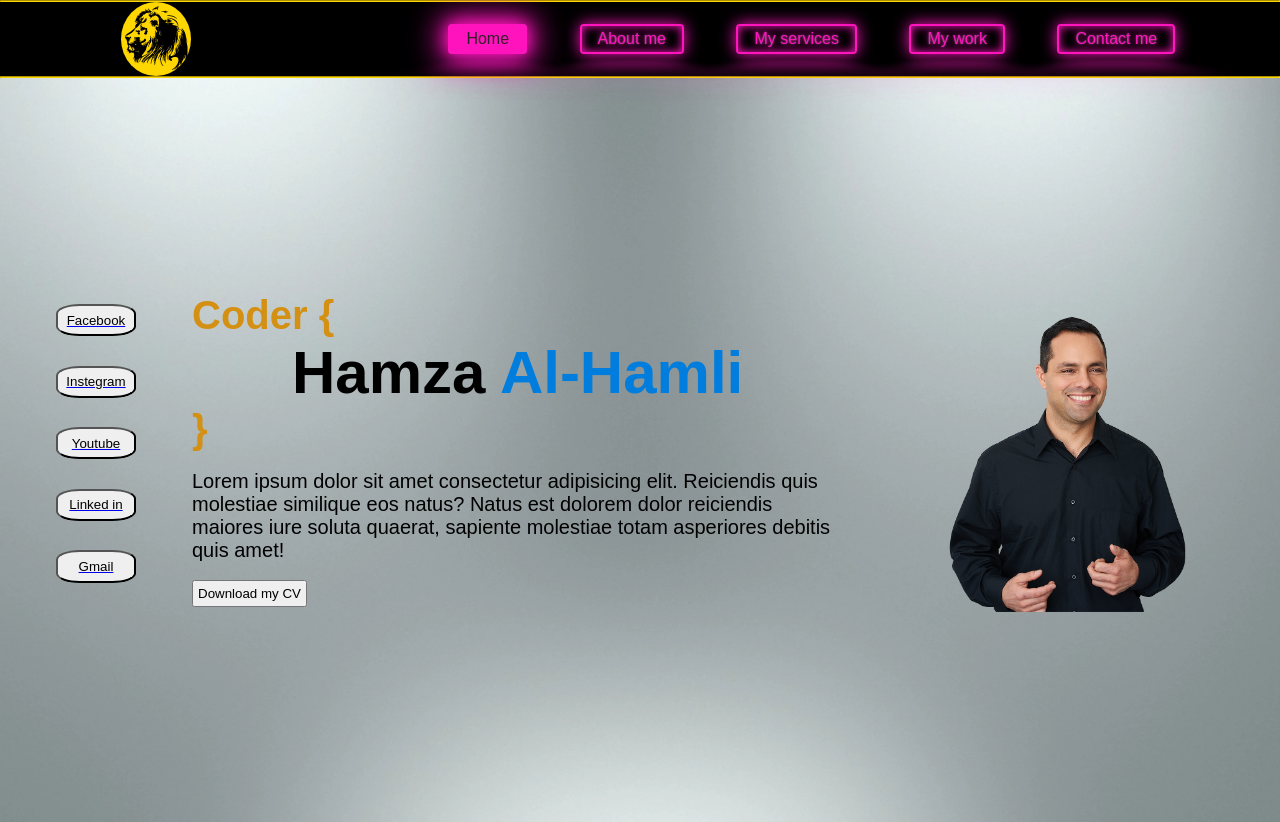
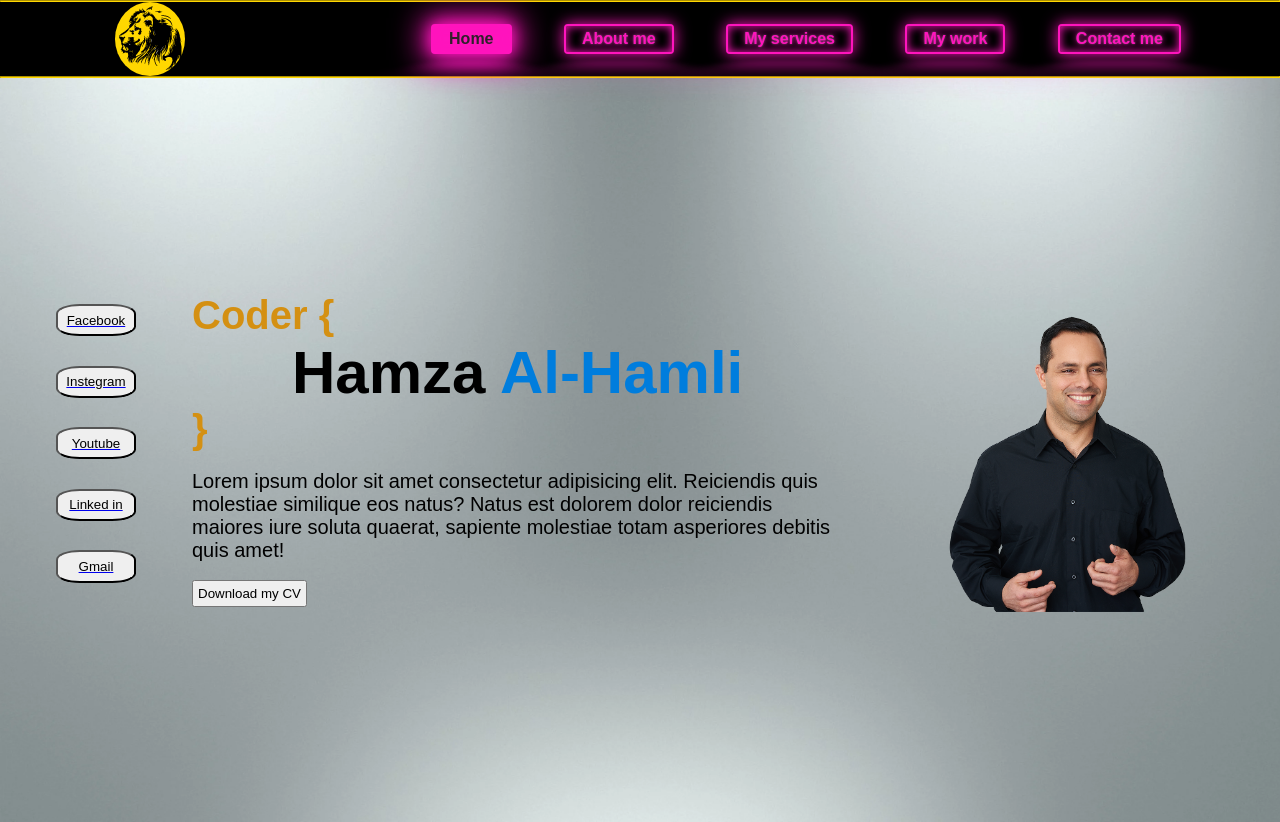
Before and after one commit to Hamza-Hamli/personal-web-page-try, a plain HTML site: page index.html in a window 1280 px wide. In both pictures the pointer is over the button "Home". Drawn offline with Linux system fonts and the light colour scheme.

```diff
--- a/CSS/style.css
+++ b/CSS/style.css
@@ -60,6 +60,7 @@
     border-radius: 50px;
     cursor: pointer;
     transition: all 0.3s ease 0.1s; */
+    font-weight: bold;
     font-size: 1rem;
     display: inline-block;
     cursor: pointer;
@@ -116,7 +117,13 @@
     text-shadow: none;
 }
 
-.bn:hover::after {
+.bn:hover::before,
+.bn:focus::before {
+    opacity: 1;
+}
+
+.bn:hover::after,
+.bn:focus::after {
     opacity: 1;
 }
 
```
